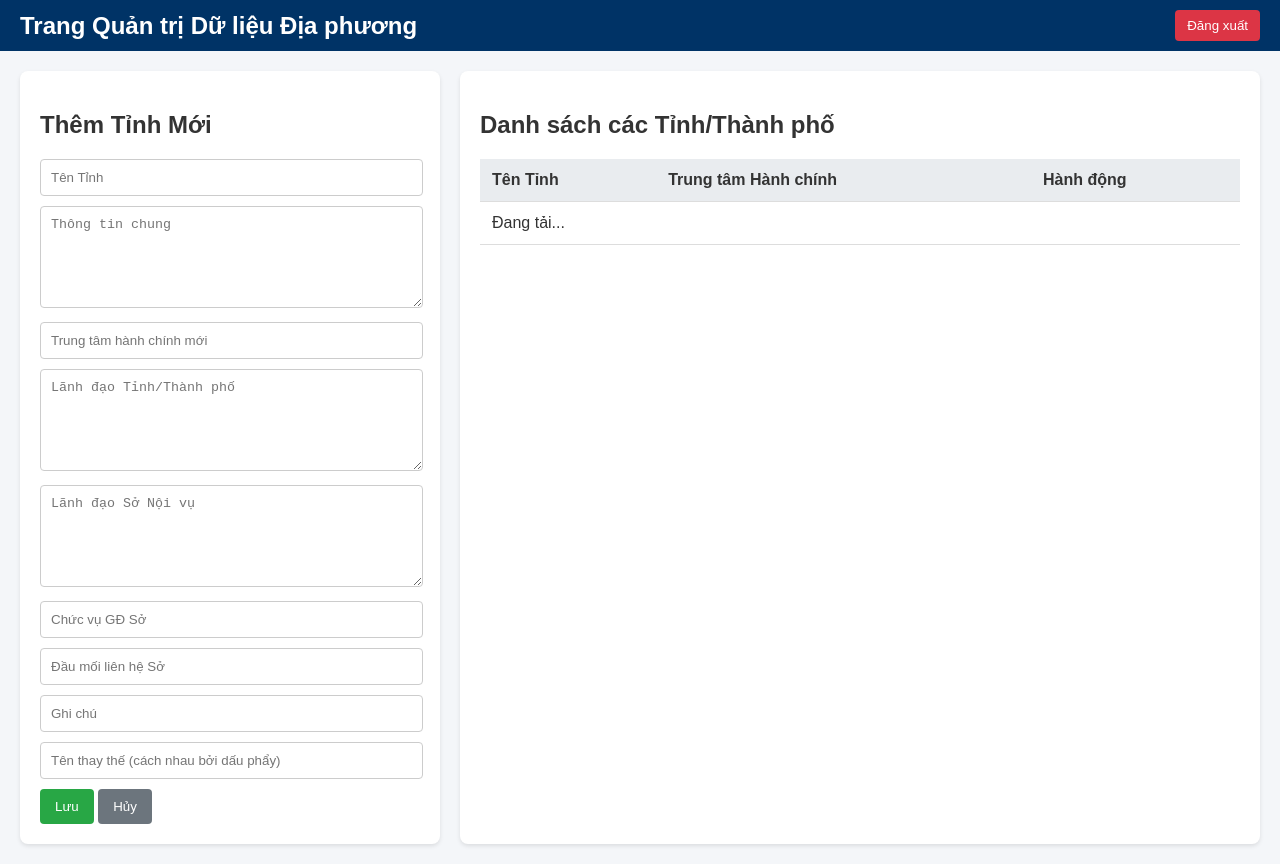
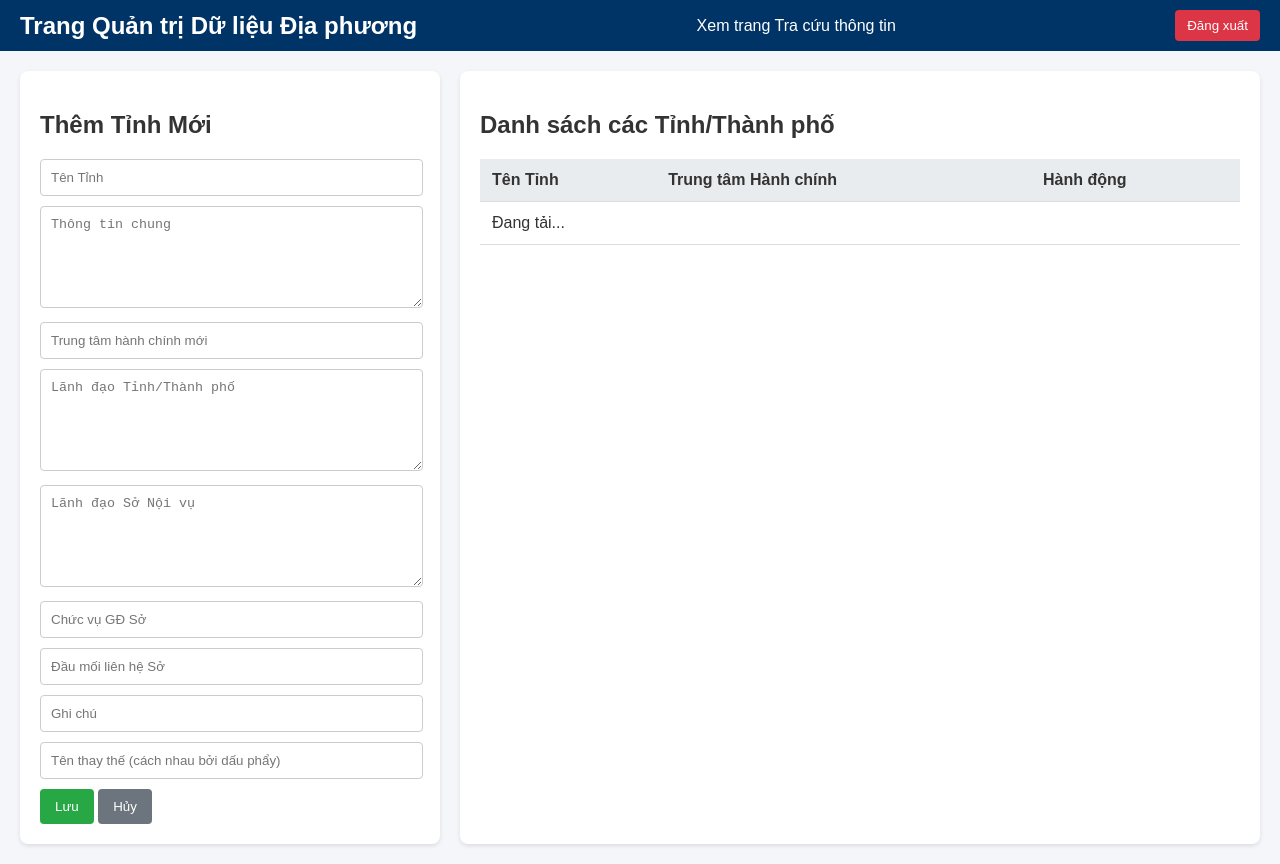
Before and after one commit to vpbonoivu/tracuu, a website with bundled scripts: page admin.html in a window 1280 px wide. Built offline with nearby package versions, Linux system fonts and the light colour scheme; no server answers; sample sign-in values are in the browser's storage.

Commit message:
Add files via upload

```diff
--- a/admin.html
+++ b/admin.html
@@ -8,6 +8,7 @@
 <body>
     <div class="header">
         <h1>Trang Quản trị Dữ liệu Địa phương</h1>
+        <a style="color: white; text-decoration: none;" href="https://vpbonoivu.github.io/tracuu/" target="_blank">Xem trang Tra cứu thông tin</a>
         <button id="logout-button">Đăng xuất</button>
     </div>
 
```
Also changed, not shown: login.html (+1 -0 lines).
